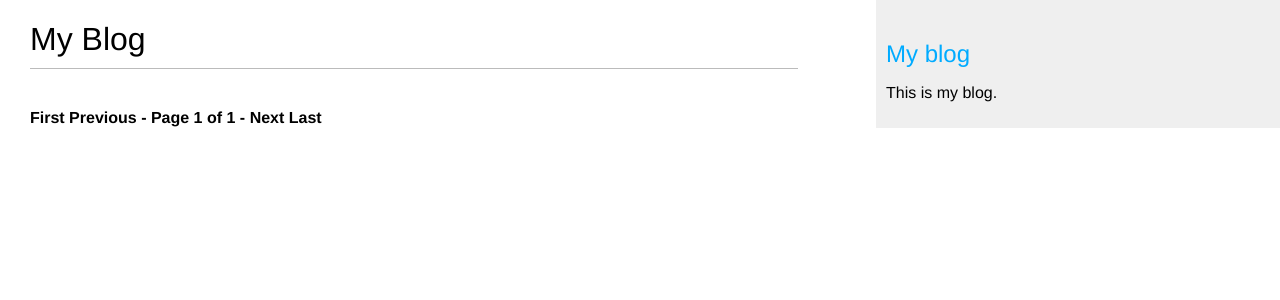
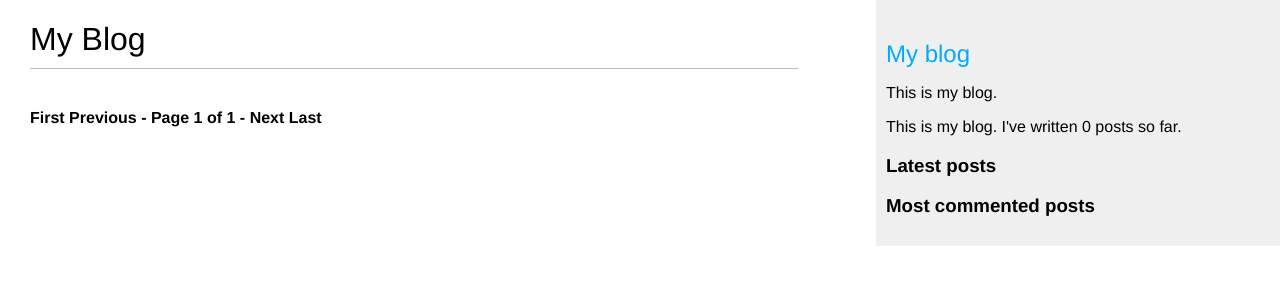
Before and after one commit to MirceaLupan/my-site, a Django app: page /blog/ in a window 1280 px wide. Shown: the top 300 px of the page. Run offline with Django 4.2, Linux system fonts and the light colour scheme; data that the repository does not hold is empty.

Commit message:
Create custom template tags and filters

```diff
--- a/blog/templates/blog/base.html
+++ b/blog/templates/blog/base.html
@@ -1,3 +1,4 @@
+{% load blog_tags %}
 {% load static %}
 <!DOCTYPE html>
 <html>
@@ -11,9 +12,24 @@
     <div id="content">
         {% block content %} {% endblock %}
     </div>
+
     <div id="sidebar">
         <h2><a href="/blog/">My blog</a></h2>
         <p>This is my blog.</p>
+        <p>This is my blog. I've written {% total_posts %} posts so far.</p>
+
+        <h3>Latest posts</h3>
+        {% show_latest_posts 3 %}
+
+        <h3>Most commented posts</h3>
+        {% get_most_commented_posts as most_commented_posts %}
+        <ul>
+            {% for post in most_commented_posts %}
+                <li>
+                    <a href="{{ post.get_absolute_url }}">{{ post.title }}</a>
+                </li>
+            {% endfor %}
+        </ul>
     </div>
 </body>
 
--- a/blog/templates/blog/post/detail.html
+++ b/blog/templates/blog/post/detail.html
@@ -1,4 +1,5 @@
 {% extends "blog/base.html" %}
+{% load blog_tags %}
 
 {% block title %}
     {{ post.title }}
@@ -10,7 +11,7 @@
     <p class="date">
         Published {{ post.publish }} by {{ post.author }}
     </p>
-    {{ post.body|linebreaks }}
+    {{ post.body|markdown }}
     <p>
         <a href="{% url "blog:post_share" post.id %}">Share this post</a>
     </p>
--- /dev/null
+++ b/blog/templates/blog/post/latest_posts.html
@@ -0,0 +1,7 @@
+<ul>
+    {% for post in latest_posts %}
+        <li>
+            <a href="{{ post.get_absolute_url }}">{{ post.title }}</a>
+        </li>
+    {% endfor %}
+</ul>
--- a/blog/templates/blog/post/list.html
+++ b/blog/templates/blog/post/list.html
@@ -1,4 +1,5 @@
 {% extends "blog/base.html" %}
+{% load blog_tags %}
 
 {% block title %}My Blog{% endblock %}
 
@@ -24,7 +25,7 @@
         <p class="date">
             Published {{ post.publish }} by {{ post.author }}
         </p>
-        {{ post.body|truncatewords:30|linebreaks }}
+        {{ post.body|markdown|truncatewords_html:30 }}
         <hr>
     {% endfor %}
 
--- /dev/null
+++ b/blog/templatetags/blog_tags.py
@@ -0,0 +1,30 @@
+from django import template
+from django.db.models import Count
+from django.utils.safestring import mark_safe
+import markdown
+from ..models import Post
+
+register = template.Library()
+
+
+@register.simple_tag
+def total_posts():
+    return Post.published.count()
+
+
+@register.inclusion_tag("blog/post/latest_posts.html")
+def show_latest_posts(count=5):
+    latest_posts = Post.published.order_by("-publish")[:count]
+    return {"latest_posts": latest_posts}
+
+
+@register.simple_tag
+def get_most_commented_posts(count=5):
+    return Post.published.annotate(total_comments=Count("comments")).order_by(
+        "-total_comments"
+    )[:count]
+
+
+@register.filter(name="markdown")
+def markdown_format(text):
+    return mark_safe(markdown.markdown(text))
```
Also changed, not shown: blog/templatetags/__init__.py (added).
